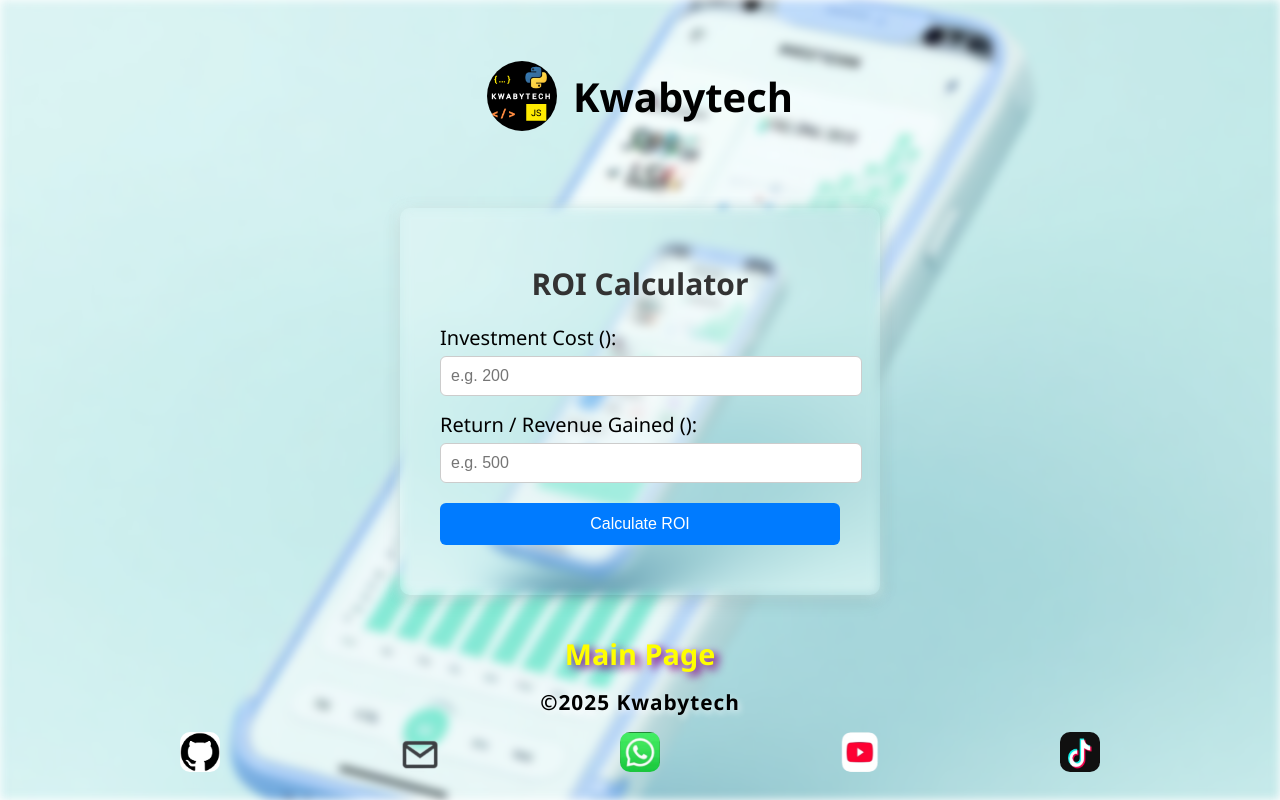
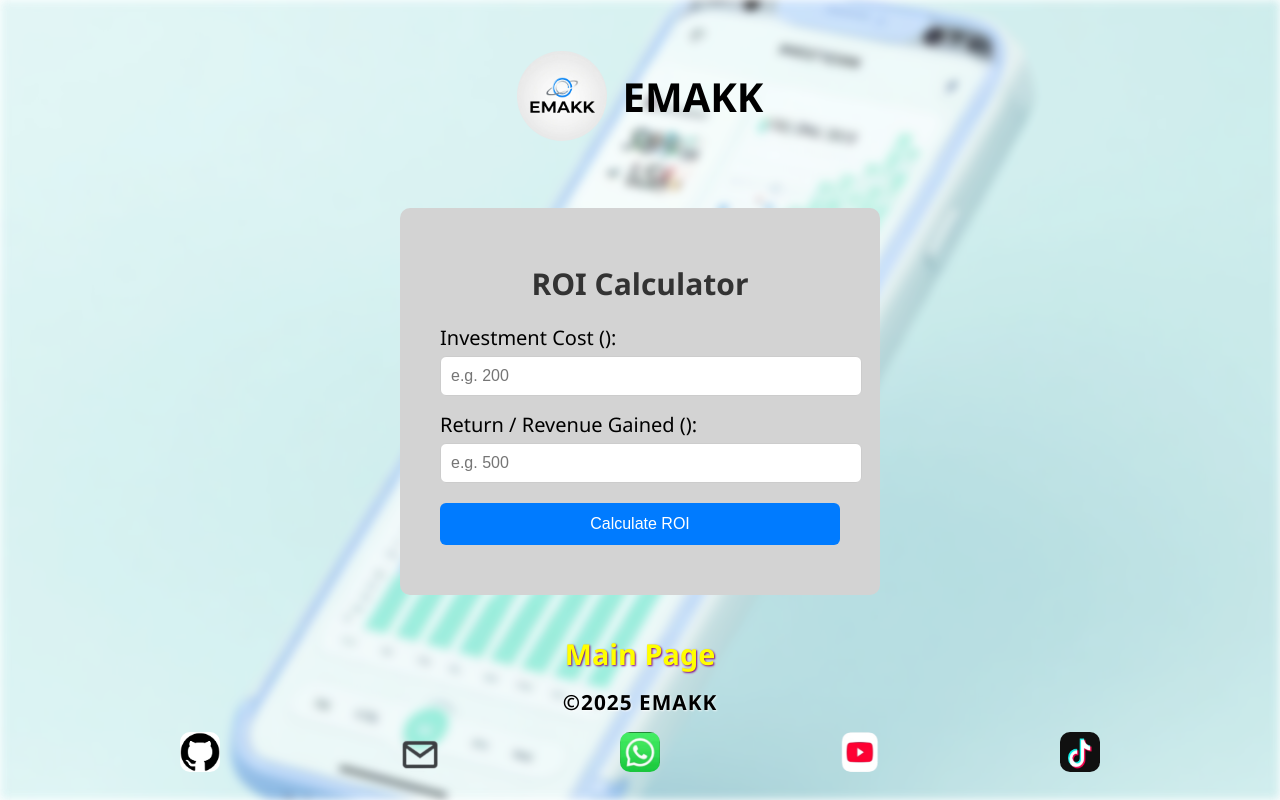
Before and after one commit to Elvis009-M/ROI-Calculator, a plain HTML site: page index.html in a window 1280 px wide. Drawn offline with Linux system fonts and the light colour scheme.

Commit message:
Changed styling of background, changed footer link from kwabytech to emakk, changed header logo and image from kwabytech to emakk

```diff
--- a/index.html
+++ b/index.html
@@ -3,14 +3,14 @@
 <head>
     <meta charset="UTF-8">
     <meta name="viewport" content="width=device-width, initial-scale=1.0">
-    <title>BMI Calculator</title>
+    <title>EMAKK ROI Calculator</title>
     <link rel="stylesheet" href="style.css">
 </head>
 <body>
 
     <header>
-        <img src="images/kwabytechlogo.jpg" alt="">
-        Kwabytech
+        <img src="images/emakk.jpeg" alt="">
+        EMAKK
     </header>
 
    <main>
@@ -30,10 +30,10 @@
 
    <footer>
             <div class="pair">
-                <a href="https://kwabytech.vercel.app" class="footerlink"> Main Page</a>
+                <a href="https://emakk.vercel.app" class="footerlink"> Main Page</a>
             </div>
 
-            <p>&copy;2025 Kwabytech</p>
+            <p>&copy;2025 EMAKK</p>
 
 
             <div class="pair">
--- a/style.css
+++ b/style.css
@@ -20,6 +20,7 @@ body::before {
     background-size: cover ;
     background-position: center ;
     filter: blur(5px);
+    opacity: 0.8;
     z-index: -1;
 }
 
@@ -35,8 +36,8 @@ header {
 }
 
 header img {
-    width: 70px ;
-    height: 70px ;
+    width: 90px ;
+    height: 90px ;
     border-radius: 50%;
 }
 
@@ -50,22 +51,9 @@ main {
     margin: auto;
     padding: 30px 40px;
     border-radius: 10px;
-    box-shadow: 0 5px 20px rgba(0,0,0,0.1);
+    background: lightgray;
     width: 100%;
     max-width: 400px;
-}
-.container::before {
-    content: '';
-    position: absolute;
-    top: 0;
-    left: 0;
-    width: 100% ;
-    height: 100%;
-    background-image: url('images/roi1.jpeg');
-    background-size: cover ;
-    background-position: center ;
-    filter: blur(6px);
-    z-index: -1;
 }
 
 h2 {
@@ -112,11 +100,10 @@ button:hover {
 }
 
 footer {
-//    background-color: #f48072;
     width: 100%;
     line-height: .9;
     padding: 1.6rem 0;
-    text-shadow: 5px 4px 8px purple;
+    text-shadow: 1px 1px 2px purple;
     text-align: center;
 }
 
@@ -144,7 +131,7 @@ footer p {
     letter-spacing: 1px;
     font-size: 1.3rem;
     font-weight: 600;
-    text-shadow: 2px 3px 6px rgba(255, 255, 255, .7);
+    text-shadow: 1px 1px 2px rgba(255, 255, 255, .7);
 }
 footer p:hover {
     color: white;
@@ -172,6 +159,6 @@ footer .pair .footerbutton:hover {
 /* -------        MEDIA QUERIES FOR DEVICES WITH SMALL WIDTH   --------- */
 @media (max-width: 768px) {
     .container {
-        max-width: 300px;
+        max-width: 280px;
     }
 }
```
Also changed, not shown: images/emakk.jpeg (added), images/kwabytechlogo.jpg (deleted), images/roi.jpeg (deleted), images/roi2.jpeg (deleted), images/roi3.jpeg (deleted).
